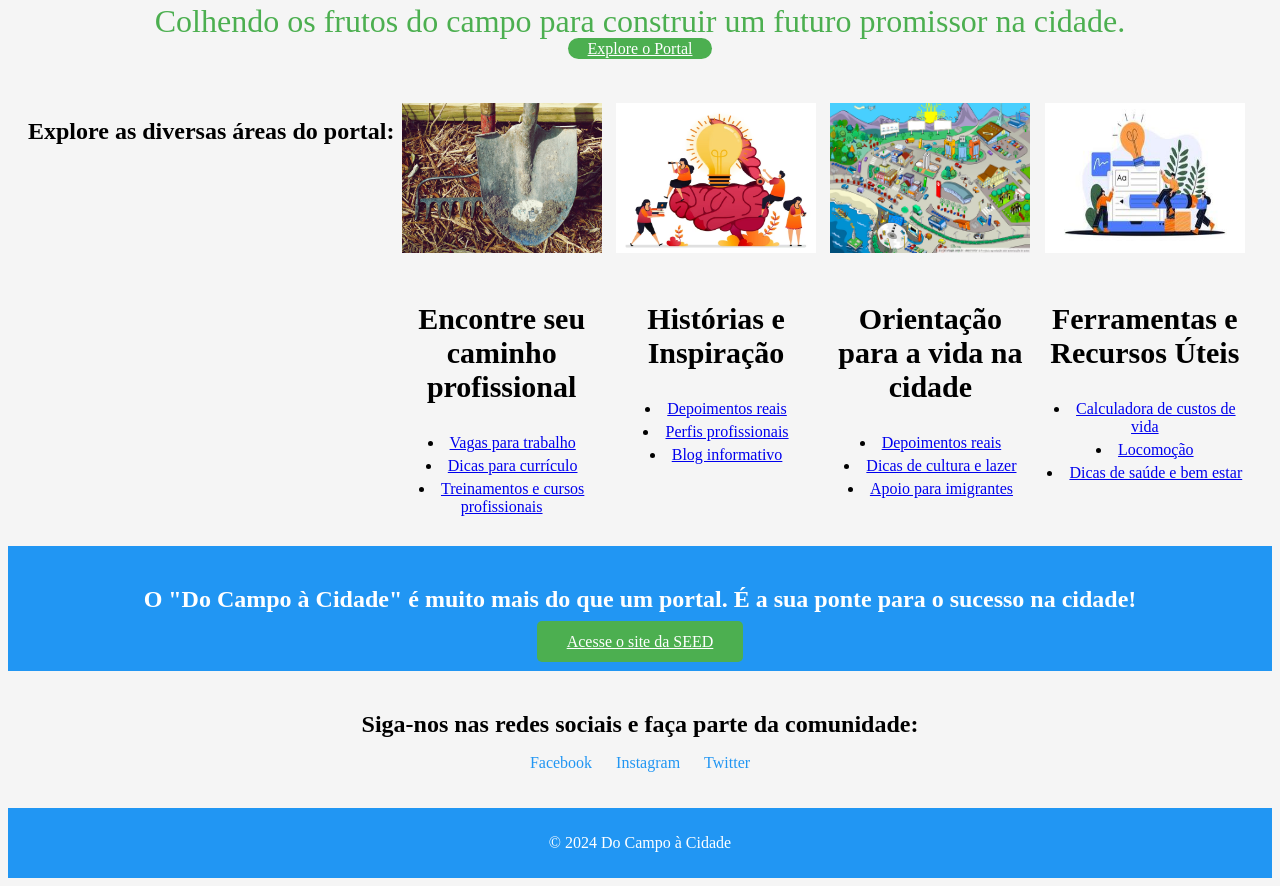
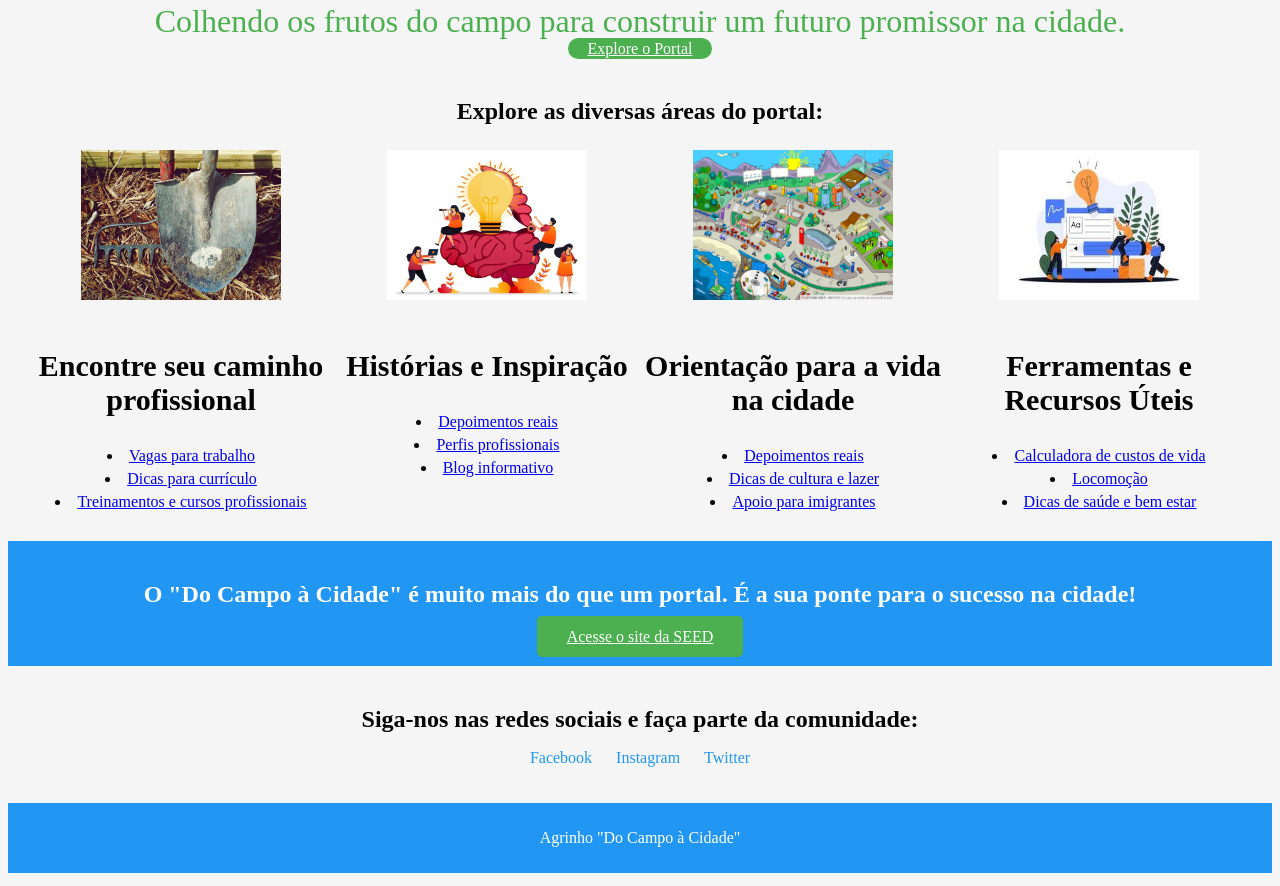
Before and after one commit to RamonDin0/agriiiinho, a plain HTML site: page index.html in a window 1280 px wide. Shown: the part 793-1679 px from the top of the page. Drawn offline with Linux system fonts and the light colour scheme.

Commit message:
Update index.html

```diff
--- a/index.html
+++ b/index.html
@@ -31,8 +31,11 @@
             <a href="https://aluno.escoladigital.pr.gov.br/robotica/concurso_agrinho" class ="btn">Explore o Portal</a>
         </section>
 
+        <section class="piupiu">
+            <h2> Explore as diversas áreas do portal: </h2>
+        </section>
+
         <section class="areas">
-            <h2>Explore as diversas áreas do portal:</h2 class="miguel">
             <div class="area">
                 <img src="paenchada.jpg.jpg" alt="icone de trabalho">
                 <h3>Encontre seu caminho profissional</h3>
@@ -102,7 +105,7 @@
     </main>
 
     <footer>
-        <p>&copy; 2024 Do Campo à Cidade</p>
+        <p> Agrinho "Do Campo à Cidade"</p>
     </footer>
 </body>
 </html>
```
